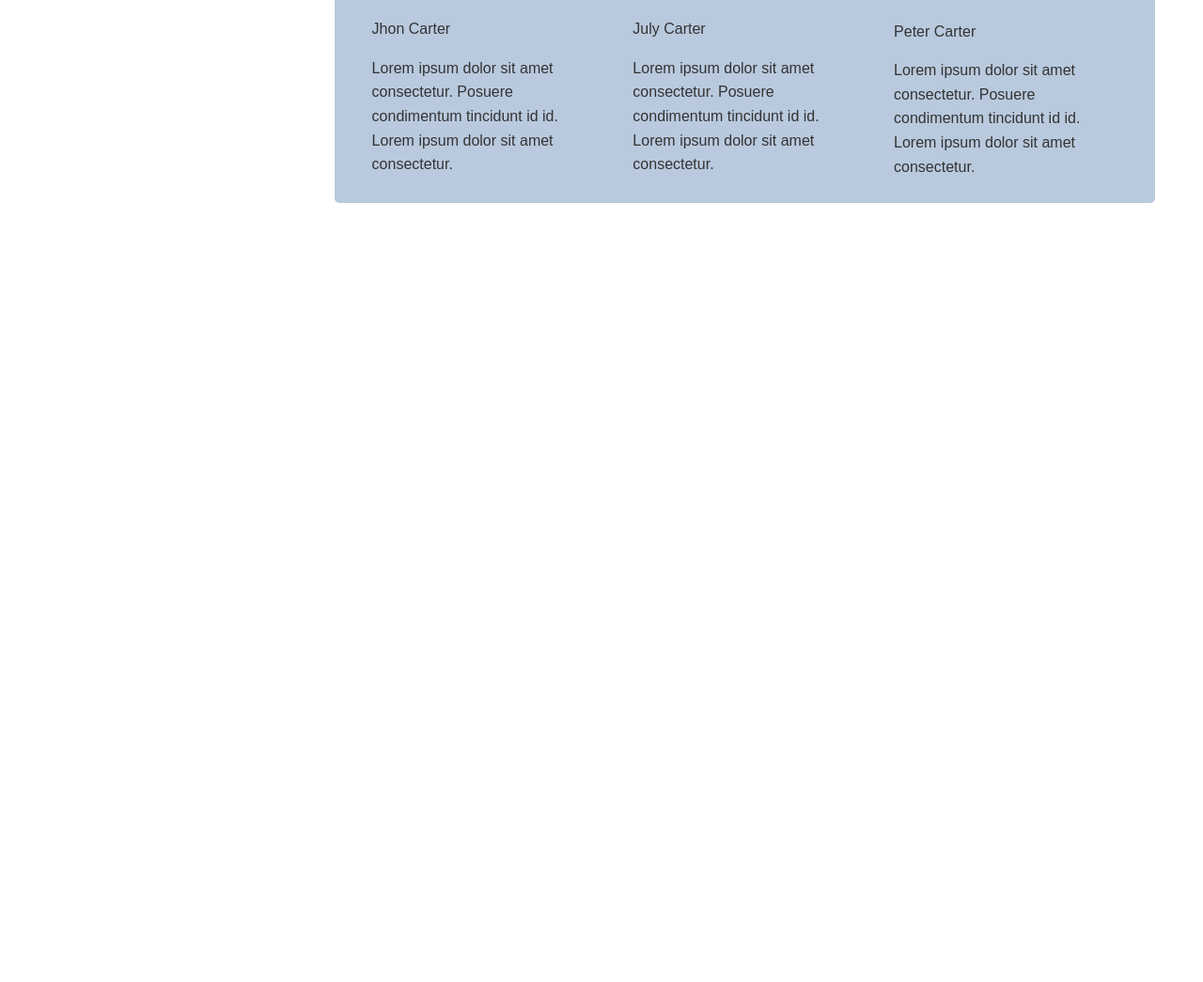
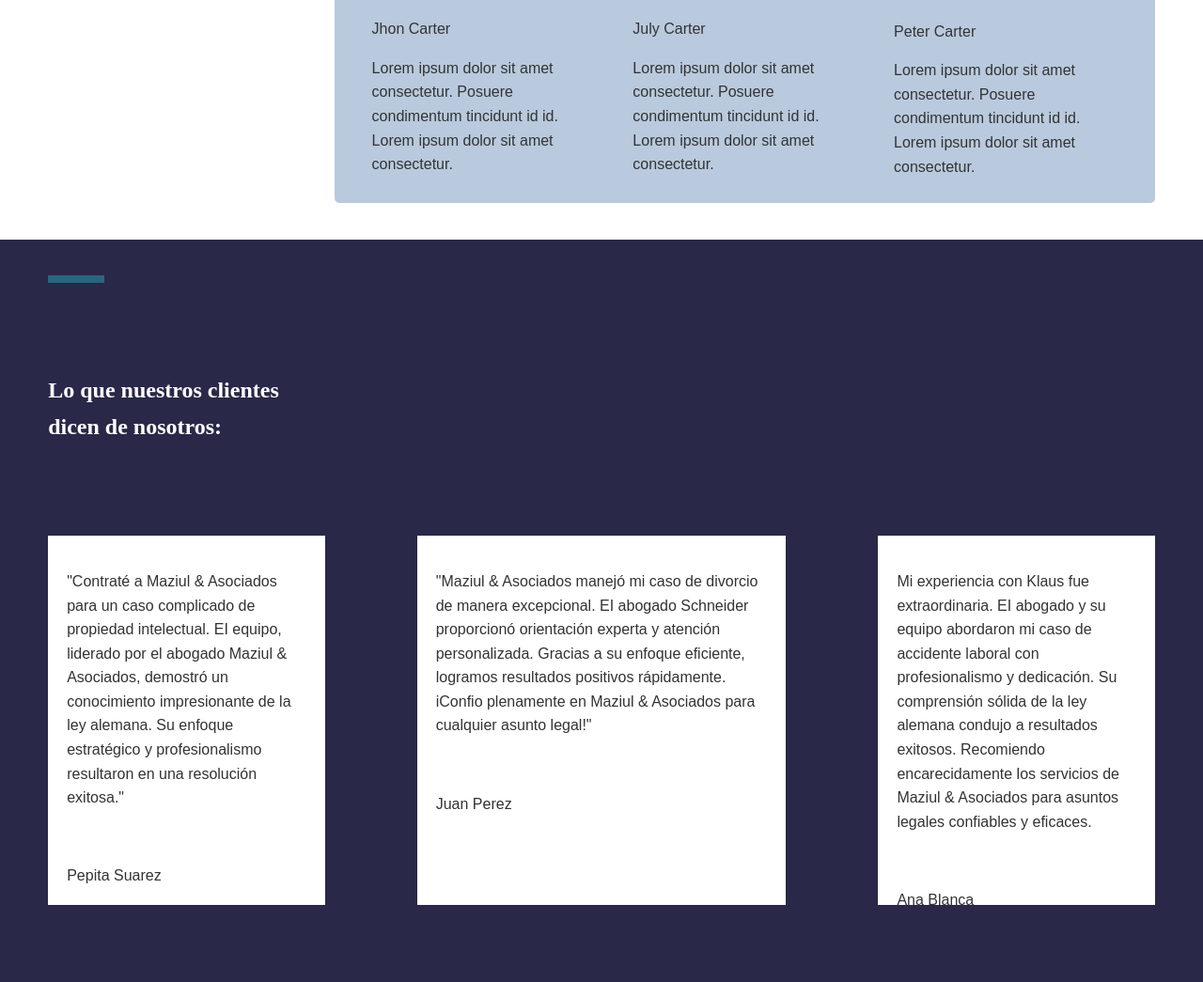
Before and after one commit to Alejandro-Colao/P2.1-Pr-ctica-maquetaci-n-landing-page-de-abogados, a plain HTML site: page index.html in a window 1280 px wide. Shown: the part 2704-3749 px from the top of the page at 94% size. Before the commit the page ends 2959 px from the top, so only its background shows below. Drawn offline with Linux system fonts and the light colour scheme.

Commit message:
testismonios

```diff
--- a/index.html
+++ b/index.html
@@ -153,6 +153,57 @@
         </div>
       </div>
     </section>
+    <section class="anchoCompleto fondoAzulOscuro">
+      <div class="contenedorTestimonios">
+        <div class="tituloTestimonios">
+          <section class="rectanguloAzul"></section> <br>
+          <h1 class="textoBlanco fuenteSerif">Lo que nuestros clientes <br>
+            dicen de nosotros:</h1>
+        </div>
+      </div>
+      <div class="contenedorTestimonios">
+        <div class="testimonio1">
+          <section class="fondoBlanco rellenoOpinion altura90">
+            <p>"Contraté a Maziul & Asociados para un caso
+              complicado de propiedad intelectual. EI equipo,
+              liderado por el abogado Maziul & Asociados,
+              demostró un conocimiento impresionante de la
+              ley alemana. Su enfoque estratégico y
+              profesionalismo resultaron en una resolución
+              exitosa."</p>
+            <br>
+            <p>Pepita Suarez</p>
+          </section>
+        </div>
+        <div class="testimonio2">
+          <section class="fondoBlanco rellenoOpinion altura90">
+            <p>"Maziul & Asociados manejó mi caso de divorcio
+              de manera excepcional. EI abogado Schneider
+              proporcionó orientación experta y atención
+              personalizada. Gracias a su enfoque eficiente,
+              logramos resultados positivos rápidamente.
+              iConfio plenamente en Maziul & Asociados para
+              cualquier asunto legal!"</p>
+            <br>
+            <p>Juan Perez</p>
+          </section>
+        </div>
+        <div class="testimonio3">
+          <section class="fondoBlanco rellenoOpinion altura90">
+            <p>Mi experiencia con Klaus fue extraordinaria. EI
+              abogado y su equipo abordaron mi caso de
+              accidente laboral con profesionalismo y
+              dedicación. Su comprensión sólida de la ley
+              alemana condujo a resultados exitosos.
+              Recomiendo encarecidamente los servicios de
+              Maziul & Asociados para asuntos legales
+              confiables y eficaces.</p>
+            <br>
+            <p>Ana Blanca</p>
+          </section>
+        </div>
+      </div>
+    </section>
   </main>
 </body>
 </html>
--- a/style.css
+++ b/style.css
@@ -272,3 +272,51 @@ a:hover {
 .margenIzqCajaAzul {
   margin-left: var(--margen-izq-caja-azul);
 }
+
+
+.contenedorTestimonios {
+  display: grid;
+  grid-template-columns: repeat(12, 1fr);
+  grid-template-rows: repeat(1, 1fr);
+  padding: var(--relleno-inputs);
+}
+
+.tituloTestimonios {
+  grid-column: 1/13;
+  grid-row: 1/2;
+}
+
+.testimonio1 {
+  grid-column: 1/4;
+  grid-row: 1/2;
+}
+
+.testimonio2 {
+  grid-column: 5/9;
+  grid-row: 1/2;
+}
+
+.testimonio3 {
+  grid-column: 10/13;
+  grid-row: 1/2;
+}
+
+.fondoAzulOscuro {
+  background-color: var(--color-fondo-encabezado);
+}
+
+.fondoBlanco {
+  background-color: var(--color-blanco);
+}
+
+.textoBlanco {
+  color: var(--color-blanco);
+}
+
+.rellenoOpinion {
+  padding: var(--relleno-opinion);
+}
+
+.altura90 {
+  height: 90%;
+}
```
